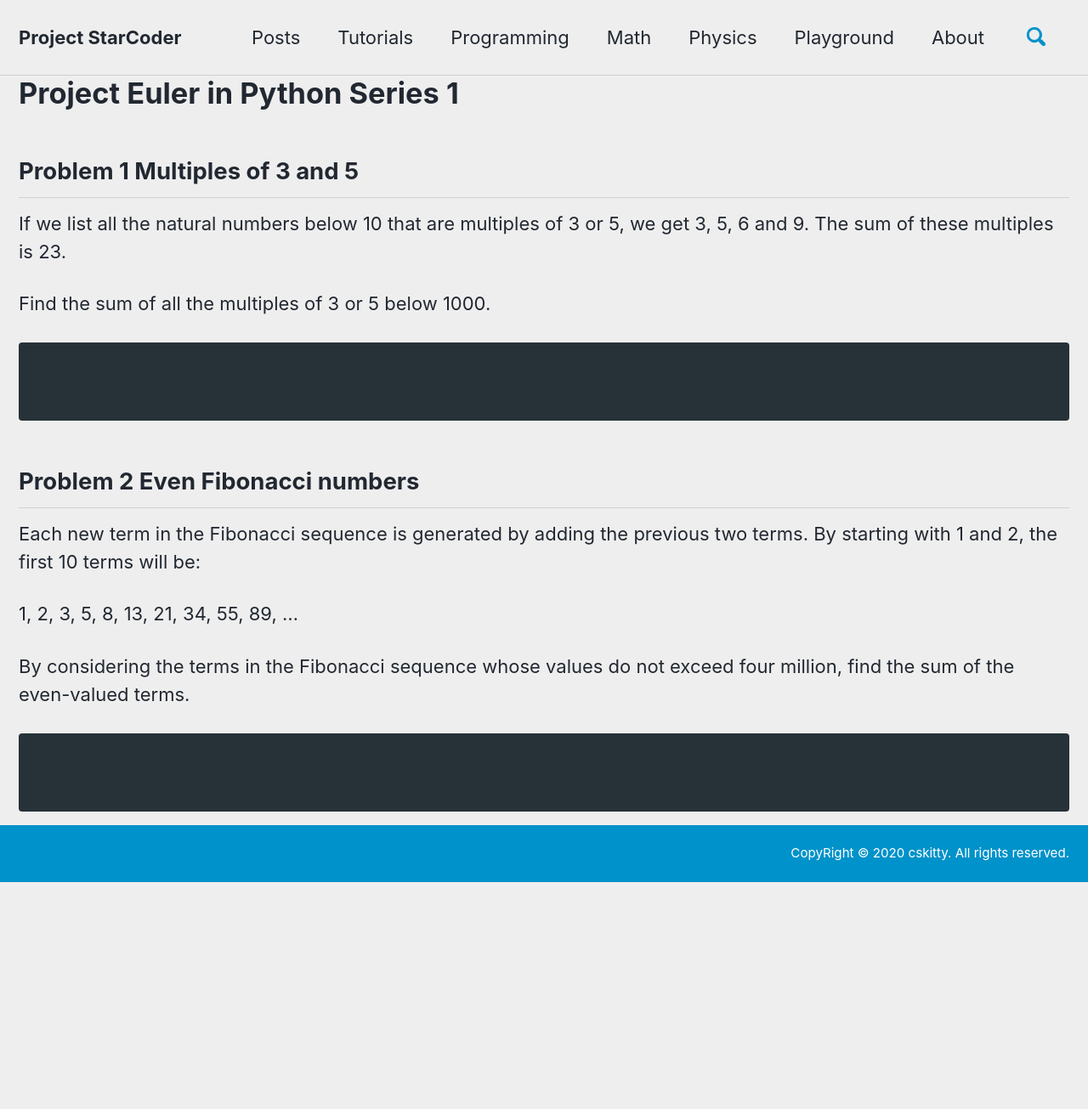
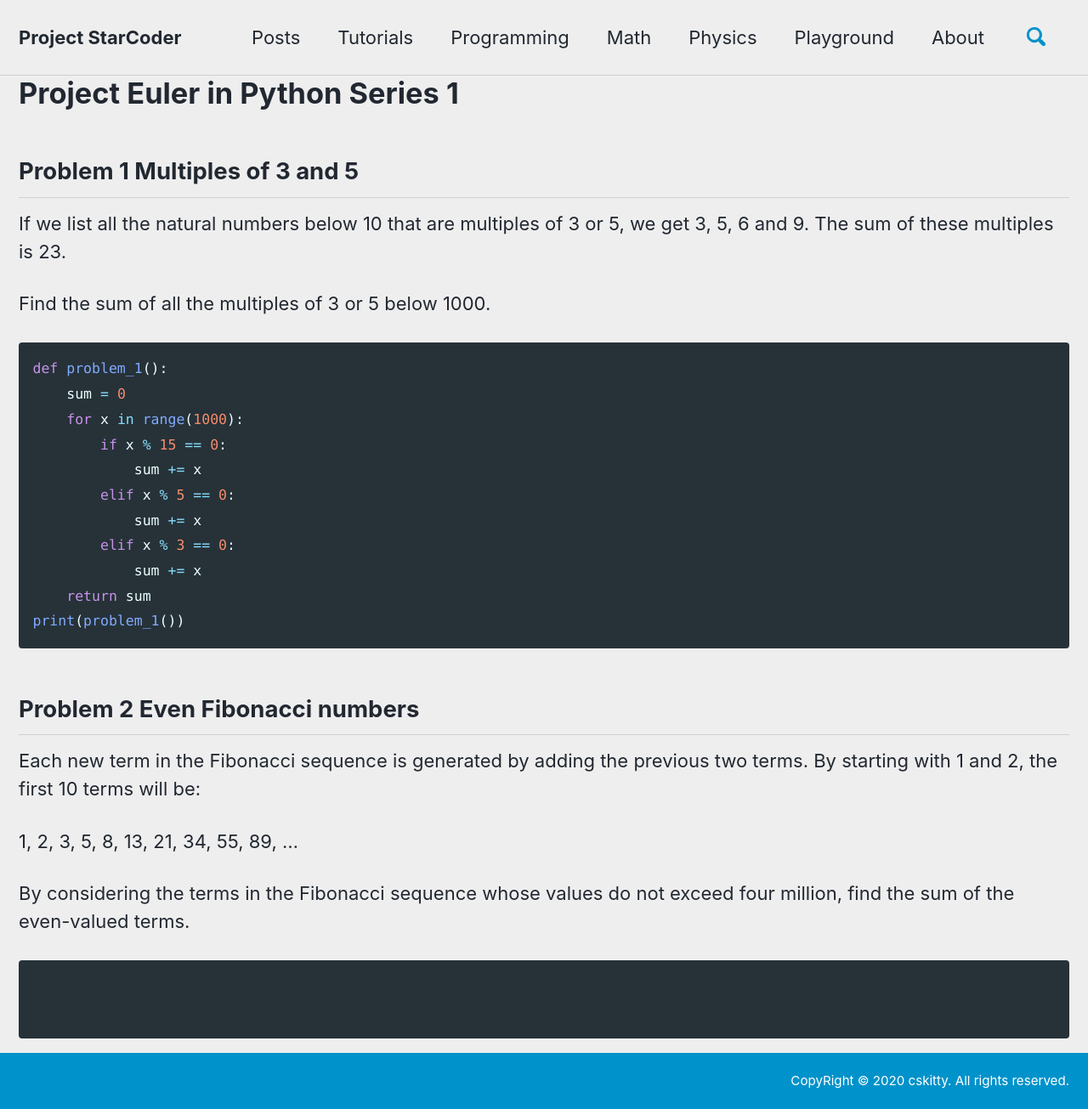
Before and after one commit to cskitty/cskitty.github.io, a Jekyll site: the page built from _posts/2020-04-19-post-project-euler-1.md, in a window 1280 px wide. Shown: the whole page at 85% size. Built offline with Jekyll 4.4.1, drawn with Linux system fonts in a browser that asks for light colours; cached includes are drawn as plain includes; nearby versions of some CDN libraries; before the commit the page ends 1038 px from its top, so only the background shows below that.

Commit message:
added euler 1
added euler 1

````diff
--- a/_posts/2020-04-19-post-project-euler-1.md
+++ b/_posts/2020-04-19-post-project-euler-1.md
@@ -20,8 +20,17 @@ Find the sum of all the multiples of 3 or 5 below 1000.
 
 
 ```python
-
-
+def problem_1():
+    sum = 0
+    for x in range(1000):
+        if x % 15 == 0:
+            sum += x
+        elif x % 5 == 0:
+            sum += x
+        elif x % 3 == 0:
+            sum += x
+    return sum
+print(problem_1())
 ```
 
 
````
Also changed, not shown: 1 other file.
